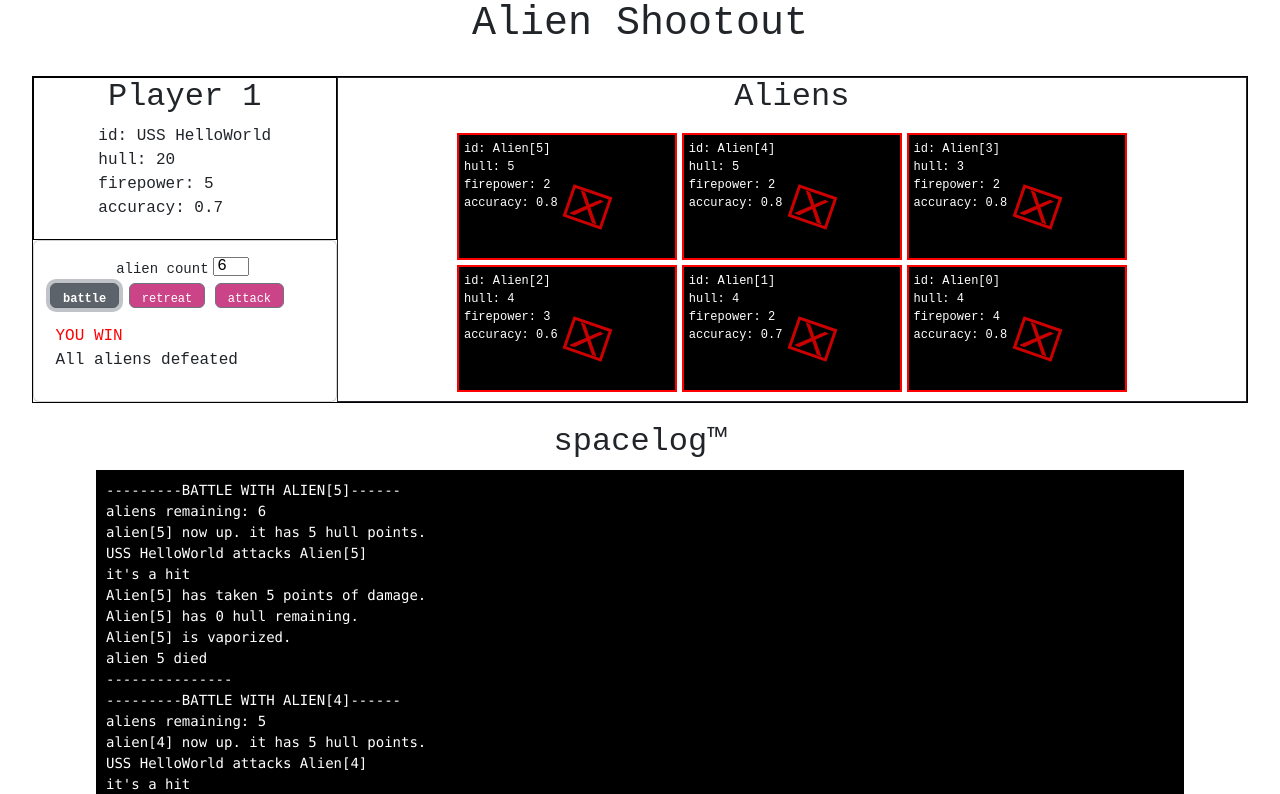
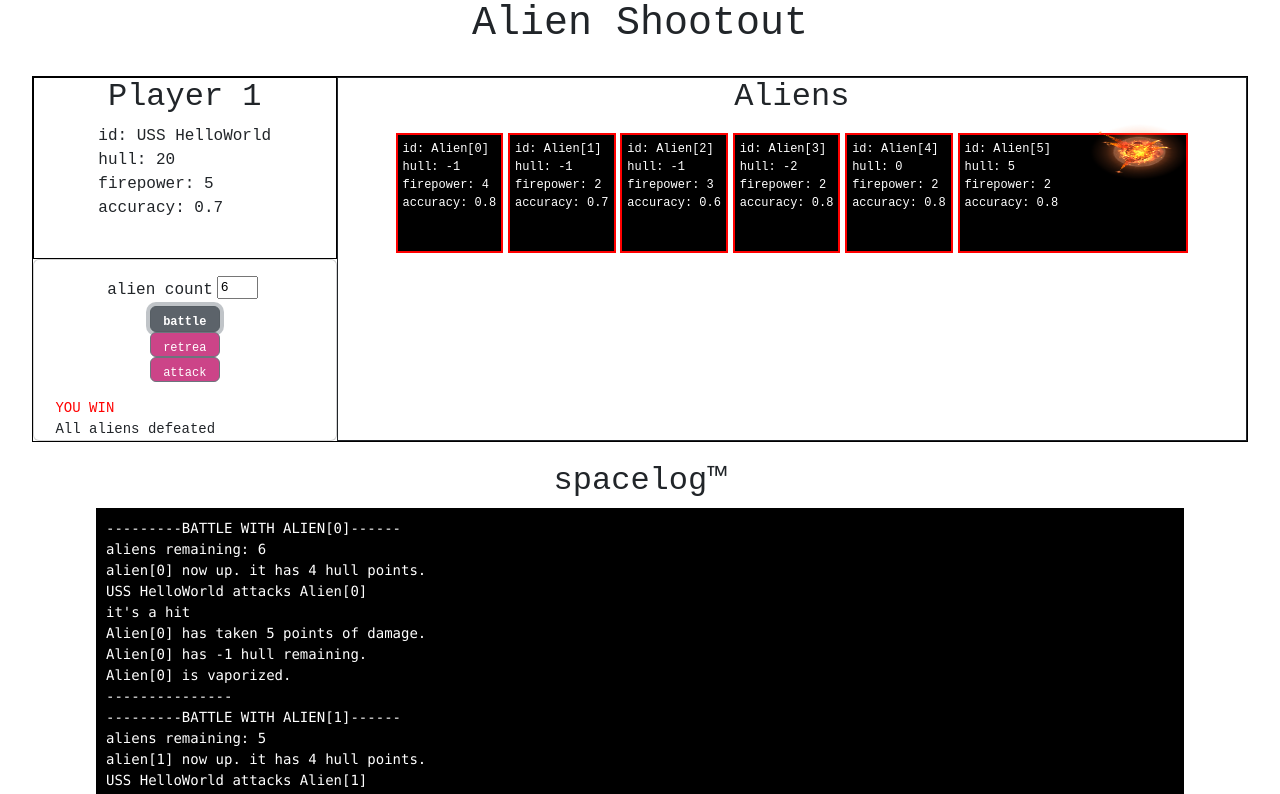
Before and after one commit to phryszlo/SpaceShooter, a plain HTML site: page index.html in a window 1280 px wide. Both pictures are taken after a click on the button "battle". Shown: the top 794 px of the page. Drawn offline with nearby package versions, Linux system fonts and the light colour scheme; a web font is replaced by a local one.

Commit message:
reworked to keep defeated aliens in array, just marking them not alive. btw, don't use exclamation points in git commit messages, apparently

```diff
--- a/app.js
+++ b/app.js
@@ -1,7 +1,7 @@
 import spacelog from "./spaceLog.js";
 
 // target html elements
-const webConsole = document.querySelector('.console');
+const spaceConsole = document.querySelector('.console');
 const playerDiv = document.querySelector('.player');
 const aliensDiv = document.querySelector('.aliens');
 const battleBtn = document.querySelector('.battle-btn');
@@ -10,6 +10,7 @@ const continueBtn = document.querySelector('.continue');
 const numAliens = document.querySelector('#num-aliens');
 const resultsDiv = document.querySelector('.results');
 const xImg = document.querySelector('.x-img');
+const sploded = document.querySelector('.sploded');
 let player = null;
 let aliens = null;
 
@@ -18,20 +19,20 @@ let choseContinue = false;
 
 const createAlienDivs = () => {
   aliensDiv.innerText = '';
-  // aliens.forEach((alien, index) => {
-  for (let i = aliens.length - 1; i >= 0; i--) {
+  aliens.forEach((alien, i) => {
+    // for (let i = aliens.length - 1; i >= 0; i--) {
 
     aliens[i].id = `Alien[${i}]`;
     const div = document.createElement('div');
     div.classList.add('alien', `alien${i}`);
     div.innerText = aliens[i].id;
     aliensDiv.append(div);
-  }
+  })
 }
 
 const updateAlienWebDisplay = () => {
-  // aliens.forEach((alien, index) => {
-  for (let i = aliens.length - 1; i >= 0; i--) {
+  aliens.forEach((alien, i) => {
+    // for (let i = aliens.length - 1; i >= 0; i--) {
     const alienbox = document.querySelector(`.alien${i}`);
     alienbox.innerText =
       `id: ${aliens[i].id}
@@ -40,7 +41,7 @@ const updateAlienWebDisplay = () => {
       accuracy: ${aliens[i].accuracy}
     `;
 
-  }
+  })
 }
 
 const updatePlayerWebDisplay = () => {
@@ -81,20 +82,7 @@ class PlayerShip {
     this.firepower = 5;
     this.accuracy = 0.7;
     this.id = 'USS HelloWorld';
-  }
-
-  // spawn one alien or an array of aliens of size 'num'
-  static spawn(num = 1) {
-    const ships = [];
-    if (num > 1) {
-      for (let i = 0; i < num; i++) {
-        ships.push(new PlayerShip());
-      }
-    }
-    else {
-      return new PlayerShip();
-    }
-    return ships;
+    this.alive = true;
   }
 
   attack(target) {
@@ -114,8 +102,21 @@ class PlayerShip {
       }
     }
   }
+
+  // spawn one alien or an array of aliens of size 'num'
+  static spawn(num = 1) {
+    const ships = [];
+    if (num > 1) {
+      for (let i = 0; i < num; i++) {
+        ships.push(new PlayerShip());
+      }
+    }
+    else {
+      return new PlayerShip();
+    }
+    return ships;
+  }
 }
-
 
 // ALIEN SHIP CLASS
 class AlienShip {
@@ -126,6 +127,7 @@ class AlienShip {
     this.accuracy =
       Number.parseFloat(Math.random() * (.8 - .6) + .6).toFixed(1);
     this.id = 'Alien';
+    this.alive = true;
   }
 
   attack(target) {
@@ -133,10 +135,11 @@ class AlienShip {
     spacelog(`${this.id} attacks ${target.id}`);
 
     if (hit) {
-      spacelog(`it's a hit`);
-
+      // THIS IS THE ONLY LINE IN attack() THAT DOES ANYTHING.
+      // all of this logging could easily be moved out into the battle & fight fns.
       target.hull -= this.firepower;
 
+      spacelog(`it's a hit`);
       spacelog(`${target.id} has taken ${this.firepower} points of damage.`);
       spacelog(`${target.id} has ${target.hull} hull remaining.`);
       if (target.hull > 0) {
@@ -191,6 +194,7 @@ const endGame = (won) => {
   }
 }
 
+
 // async wait technique taken from:
 // https://thewebdev.info/2022/02/09/how-to-create-pause-or-delay-in-a-javascript-for-loop/#:~:text=JavaScript%20for%20loop%3F-,To%20create%20pause%20or%20delay%20in%20a%20JavaScript%20for%20loop,with%20a%20for%2Dof%20loop.&text=to%20define%20the%20wait%20function,to%20loop%20through%20an%20array.
 const wait = (ms) => new Promise(resolve => setTimeout(resolve, ms))
@@ -198,48 +202,58 @@ const wait = (ms) => new Promise(resolve => setTimeout(resolve, ms))
 // THE BATTLE
 
 const battle = async () => {
-  webConsole.replaceChildren('');
+  // clear spacelog console
+  spaceConsole.replaceChildren('');
 
   let stillAlive = true;
-  // these first two loops would not get through all 6 battles
-  // because of splicing the array
-  // aliens.forEach((alien, index) => {
-  // for (let i = 0; i < aliens.length; i++) {
 
-
-  // this reverse order loop seems to work
-  for (let i = aliens.length - 1; i >= 0; i--) {
+  for (let i = 0; i < aliens.length; i++) {
 
     // if (choseContinue) {
 
     spacelog(`---------BATTLE WITH ALIEN[${i}]------\n`);
+    spacelog(`aliens remaining:
+              ${aliens.filter(a => a.alive === true).length}`);
+
 
     updateAlienWebDisplay();
     updatePlayerWebDisplay();
 
+    // FIGHT this alien. fight() returns bool.
     stillAlive = fight(i);
 
+    // call wait between fights to simulate something happening
     if (stillAlive) {
-
-      await wait(50);
+      // that means this alien is !still-alive
+      aliens[i].alive = false;
+      // alien.alive = false;
+      await wait(361);
+    }
+    else {
+      // mark this alien the victor and break
+      document.querySelector(`.alien${i}`).classList.add('winning-alien');
+      spacelog('GAME OVER');
+      // break;
+      return false; // (from the forEach loop, not the function)
     }
 
     spacelog('---------------\n');
 
-    // }
-  } // end for
+  }
 
-  endGame(stillAlive);
+  endGame(stillAlive)
 }
 
 const fight = (i) => {
   choseContinue = false;
   choseRetreat = false;
 
-  spacelog(`aliens remaining: ${aliens.length}`);
   spacelog(`alien[${i}] now up. it has ${aliens[i].hull} hull points.`);
+
+  // while both fighters are still alive, repeat
   while (player.hull > 0 && aliens[i].hull > 0) {
 
+    const x = document.createElement('img');
     // ADD OPTION TO RUN AND HIDE HERE
 
     player.attack(aliens[i]);
@@ -248,31 +262,25 @@ const fight = (i) => {
       aliens[i].attack(player);
     }
     else {
-      spacelog(`alien ${i} died`);
       document.querySelector(`.alien${i}`).classList.add('dead-alien');
-      const x = document.createElement('img');
-      x.src = xImg.src;
-      x.classList.add('x');
+      x.src = sploded.src;
+      x.classList.add('sploded');
       x.style.display = aliens[i].hull <= 0 ? "block" : "none";
       document.querySelector(`.alien${i}`).append(x);
     }
   } // end while loop
 
   if (player.hull <= 0) {
-    document.querySelector(`.alien${i}`).classList.add('winning-alien');
 
-    spacelog('GAME OVER');
     player.alive = false;
     return false;
   }
 
   // remove dead alien from array
-  aliens.splice(i, 1);
+  // aliens.splice(i, 1);
 
   // return yes, still alive
   return true;
-
-
 }
 
 
--- a/index.html
+++ b/index.html
@@ -38,6 +38,7 @@
             />
           </div>
 
+          <!-- ==== THE BUTTONS ==== -->
           <div class="btns" role="group" aria-label="Basic example">
             <button type="button" class="btn btn-secondary battle-btn">
               battle
@@ -84,6 +85,7 @@
       <img src="" alt="" class="uss" />
       <img src="" alt="" class="alien" />
       <img src="X.png" alt="" class="x-img" />
+      <img src="sploded.png" alt="" class="sploded" />
     </div>
 
     <script
--- a/spaceLog.js
+++ b/spaceLog.js
@@ -1,11 +1,10 @@
 
 
-const webConsole = document.querySelector('.console');
-const aliensContainer = document.querySelector('.alien-container');
+const spaceConsole = document.querySelector('.console');
 
 const spacelog = (message) => {
   console.log(message);
-  webConsole.innerHTML += `${message}<br>`;
+  spaceConsole.innerHTML += `${message}<br>`;
 }
 
 export default spacelog;
--- a/style.css
+++ b/style.css
@@ -63,20 +63,24 @@ body {
   border: .2px solid deeppink;
 } */
 
+
+/* ======= count/num-aliens ========= */
 .count-div {
   display: flex;
   justify-content: center;
+  align-items: flex-start;
 }
 .num-aliens-lbl {
   text-align: right;
   margin: .3em 0 .4em 0;
-  font-size: 14px
+  font-size: 16px
 }
 #num-aliens {
-  height: 1.2em;
-  width: 2.2em;
+  height: 1.8em;
+  line-height: 1.56em;
+  width: 3.2em;
   margin-left: 1em;
-  font-size: 16px;
+  font-size: 13px;
   margin: 0 .3em 0 .3em;
 }
 
@@ -88,16 +92,19 @@ body {
 .controls-inner button {
   height: 2.1em;
   font-size: 12px;
-  /* width: fit-content; */
+}
+
+/* THE BUTTONS */
+.btns {
+  display: flex;
+  flex-direction: column;
+  align-items: center;
 }
 
 .battle-btn {
-  /* width: 40%; */
-  /* height: 2.6em; */
-  /* border-radius: 3px; */
+  width: 70px;
   background-color: orangered;
   font-weight: bold;
-  /* margin: .2em .7em 0 0; */
 }
 
 .battle-btn:hover {
@@ -117,6 +124,8 @@ body {
 }
 
 .retreat, .continue {
+  width: 70px;
+
   background-color: #c48;
   color: white;
 }
@@ -136,6 +145,7 @@ body {
   margin: auto;
 }
 .results p {
+  font-size: 14px;;
   display: block;
   width: 60%;
   margin: 0;
@@ -172,9 +182,9 @@ body {
   /* height: 20vh;
   width: 20vw; */
   font-size: 12px;
-  max-width: 20vw;
+  max-width: 18vw;
   min-width: 5vw;
-  max-height: 20vh;
+  max-height: 15vh;
   min-height: 5vh;
   padding: 5px;
   margin: .2em;
@@ -190,7 +200,13 @@ body {
   border: 3px solid red;
   opacity: .8;
 }
-
+.sploded {
+  position: relative;
+  top: -90%;
+  left: 50%;
+  width: 60%;
+  height: 70%;
+}
 .dead-alien {
   background-color: black;
   color: white;
```
Also changed, not shown: sploded.png (added).
